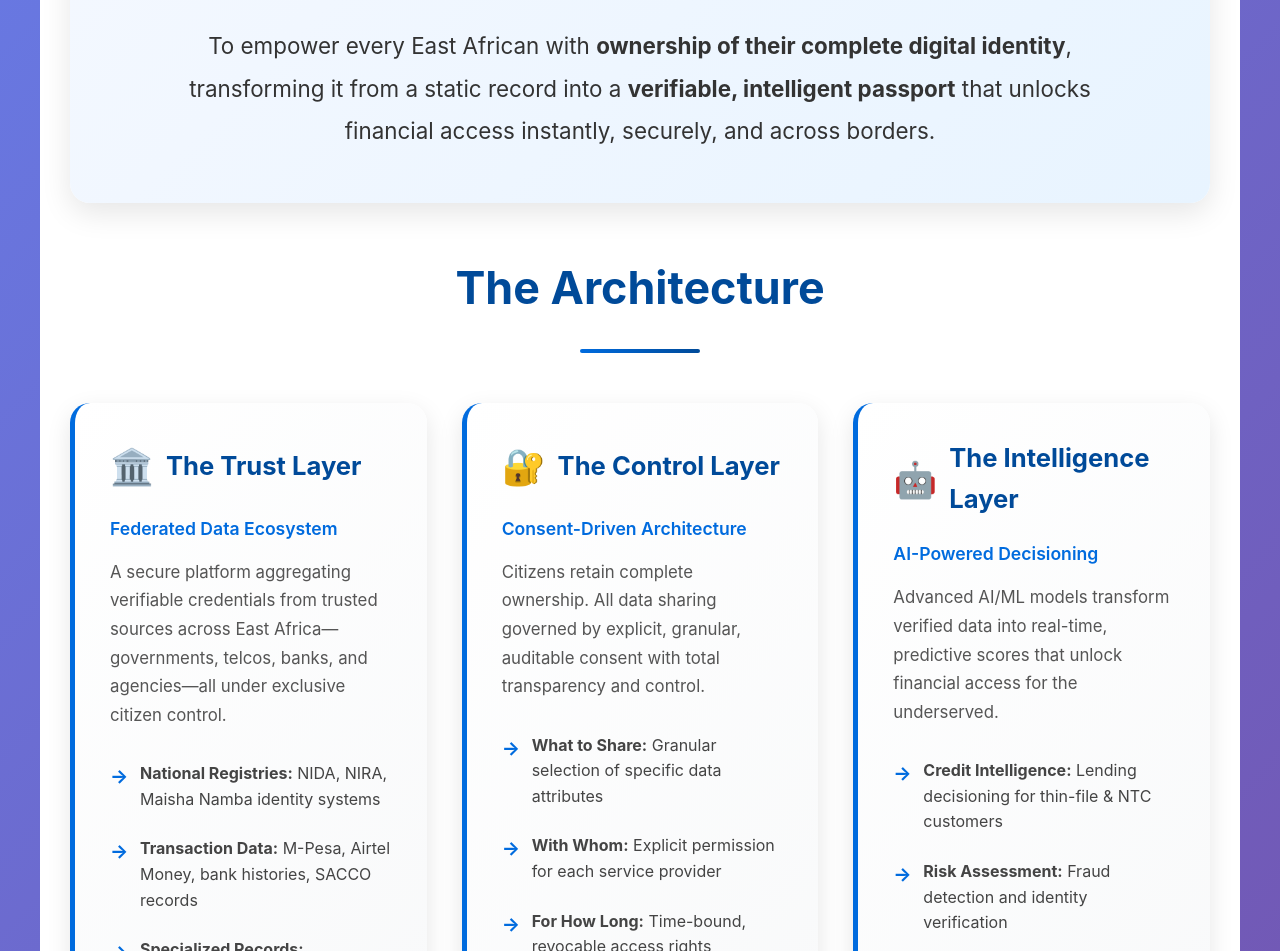
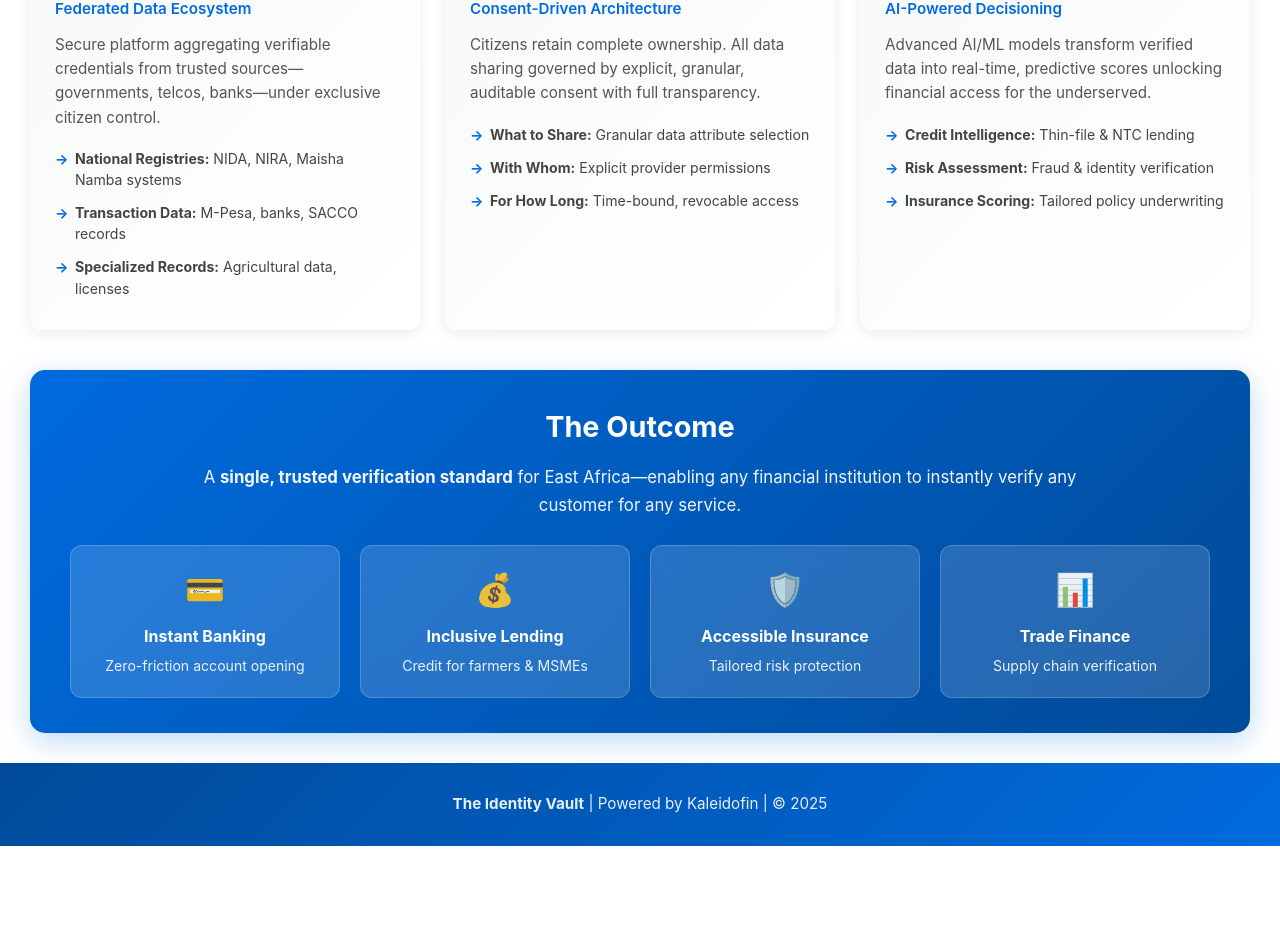
Before and after one commit to Karthik-Velu/EastafricaDigilocker, a plain HTML site: page index.html in a window 1280 px wide. Shown: the part 470-1421 px from the top of the page. After the commit the page ends 1316 px from the top, so only its background shows below. Drawn offline with Linux system fonts and the light colour scheme.

Commit message:
Compact layout: reduce spacing, integrate vision into hero, optimize grid

```diff
--- a/index.html
+++ b/index.html
@@ -13,8 +13,8 @@
 
         body {
             font-family: -apple-system, BlinkMacSystemFont, "Segoe UI", Roboto, "Helvetica Neue", Arial, sans-serif;
-            line-height: 1.6;
-            background: linear-gradient(135deg, #667eea 0%, #764ba2 100%);
+            line-height: 1.5;
+            background: linear-gradient(135deg, #004a99 0%, #006bde 100%);
             color: #333;
             padding: 0;
         }
@@ -22,117 +22,91 @@
         .hero {
             background: linear-gradient(135deg, #004a99 0%, #006bde 100%);
             color: white;
-            padding: 60px 20px;
+            padding: 40px 30px 30px 30px;
             text-align: center;
-            box-shadow: 0 4px 20px rgba(0,0,0,0.2);
         }
 
         .hero h1 {
-            font-size: 3.5rem;
-            margin-bottom: 15px;
-            animation: fadeInDown 1s ease;
+            font-size: 3rem;
+            margin-bottom: 12px;
             font-weight: 700;
         }
 
         .hero .subtitle {
-            font-size: 1.6rem;
+            font-size: 1.3rem;
             opacity: 0.95;
-            margin-bottom: 15px;
-            animation: fadeInUp 1s ease;
+            margin-bottom: 20px;
         }
 
-        .hero .tagline {
-            font-size: 1.3rem;
-            font-style: italic;
-            opacity: 0.9;
+        .hero .vision {
+            font-size: 1.1rem;
+            opacity: 0.92;
             max-width: 900px;
             margin: 0 auto;
-            animation: fadeIn 1.5s ease;
+            line-height: 1.7;
         }
 
         .container {
-            max-width: 1200px;
+            max-width: 1400px;
             margin: 0 auto;
-            padding: 50px 30px;
+            padding: 40px 30px 30px 30px;
             background-color: #ffffff;
         }
 
-        .vision-section {
-            background: linear-gradient(135deg, #f4f8ff 0%, #e8f4ff 100%);
-            padding: 50px 40px;
+        .section-title {
             text-align: center;
-            border-radius: 20px;
-            margin-bottom: 50px;
-            box-shadow: 0 10px 30px rgba(0,0,0,0.1);
-            transition: transform 0.3s ease;
-        }
-
-        .vision-section:hover {
-            transform: translateY(-5px);
-        }
-
-        .vision-section h2 {
+            font-size: 2.2rem;
             color: #004a99;
-            font-size: 2.2rem;
-            margin-bottom: 25px;
-        }
-
-        .vision-text {
-            font-size: 1.4rem;
-            color: #333;
-            line-height: 1.9;
-            max-width: 950px;
-            margin: 0 auto;
-            font-weight: 400;
+            margin: 0 0 30px 0;
+            font-weight: 700;
         }
 
         .architecture-grid {
             display: grid;
             grid-template-columns: repeat(3, 1fr);
-            gap: 35px;
-            margin: 50px 0;
+            gap: 25px;
+            margin-bottom: 40px;
         }
 
         .pillar-card {
-            background: linear-gradient(135deg, #ffffff 0%, #f8f9fa 100%);
-            border-radius: 20px;
-            padding: 35px;
-            box-shadow: 0 8px 25px rgba(0,0,0,0.1);
+            background: linear-gradient(135deg, #f8f9fa 0%, #ffffff 100%);
+            border-radius: 12px;
+            padding: 25px;
+            box-shadow: 0 4px 15px rgba(0,0,0,0.08);
             transition: all 0.3s ease;
-            border-left: 5px solid #006bde;
-            min-height: 100%;
+            border-top: 4px solid #006bde;
         }
 
         .pillar-card:hover {
-            transform: translateY(-10px);
-            box-shadow: 0 15px 40px rgba(0,107,222,0.2);
+            transform: translateY(-5px);
+            box-shadow: 0 8px 25px rgba(0,107,222,0.15);
         }
 
         .pillar-card h3 {
             color: #004a99;
-            font-size: 1.6rem;
-            margin-bottom: 20px;
+            font-size: 1.35rem;
+            margin-bottom: 8px;
             display: flex;
             align-items: center;
-            gap: 12px;
+            gap: 10px;
         }
 
         .pillar-icon {
-            font-size: 2.2rem;
+            font-size: 1.8rem;
         }
 
         .pillar-card .subtitle {
-            font-size: 1.1rem;
+            font-size: 0.95rem;
             font-weight: 600;
             color: #006bde;
-            margin-bottom: 15px;
+            margin-bottom: 12px;
         }
 
         .pillar-card p {
-            font-size: 1.05rem;
+            font-size: 0.95rem;
             color: #555;
-            margin-bottom: 20px;
-            line-height: 1.7;
+            margin-bottom: 12px;
+            line-height: 1.6;
         }
 
         .pillar-card ul {
@@ -141,12 +115,12 @@
         }
 
         .pillar-card ul li {
-            padding: 12px 0;
-            padding-left: 30px;
+            padding: 6px 0;
+            padding-left: 20px;
             position: relative;
             color: #444;
-            font-size: 1rem;
-            line-height: 1.6;
+            font-size: 0.88rem;
+            line-height: 1.5;
         }
 
         .pillar-card ul li:before {
@@ -155,156 +129,115 @@
             left: 0;
             color: #006bde;
             font-weight: bold;
-            font-size: 1.2rem;
         }
 
-        .value-prop {
+        .outcome-section {
             background: linear-gradient(135deg, #006bde 0%, #004a99 100%);
             color: white;
-            padding: 60px 50px;
-            border-radius: 20px;
-            margin: 50px 0 0 0;
-            box-shadow: 0 15px 50px rgba(0,107,222,0.3);
+            padding: 35px 40px;
+            border-radius: 15px;
+            box-shadow: 0 8px 30px rgba(0,107,222,0.25);
         }
 
-        .value-prop h3 {
-            font-size: 2.3rem;
-            margin-bottom: 25px;
+        .outcome-section h3 {
+            font-size: 1.8rem;
+            margin-bottom: 15px;
             color: white;
             text-align: center;
         }
 
-        .value-prop p {
-            font-size: 1.3rem;
-            line-height: 1.9;
-            margin-bottom: 30px;
+        .outcome-section > p {
+            font-size: 1.05rem;
+            line-height: 1.7;
+            margin-bottom: 25px;
             opacity: 0.95;
             text-align: center;
-            max-width: 950px;
+            max-width: 900px;
             margin-left: auto;
             margin-right: auto;
         }
 
-        .value-list {
+        .value-grid {
             display: grid;
-            grid-template-columns: repeat(2, 1fr);
-            gap: 25px;
-            margin-top: 40px;
+            grid-template-columns: repeat(4, 1fr);
+            gap: 20px;
         }
 
         .value-item {
             background: rgba(255,255,255,0.15);
             backdrop-filter: blur(10px);
-            padding: 25px;
-            border-radius: 15px;
+            padding: 20px;
+            border-radius: 12px;
             border: 1px solid rgba(255,255,255,0.2);
             transition: all 0.3s ease;
+            text-align: center;
         }
 
         .value-item:hover {
             background: rgba(255,255,255,0.25);
-            transform: scale(1.05);
+            transform: translateY(-3px);
+        }
+
+        .value-item .icon {
+            font-size: 2rem;
+            display: block;
+            margin-bottom: 10px;
         }
 
         .value-item strong {
             display: block;
-            font-size: 1.2rem;
-            margin-bottom: 8px;
+            font-size: 1rem;
+            margin-bottom: 5px;
         }
 
         .value-item span {
-            font-size: 1rem;
+            font-size: 0.88rem;
             opacity: 0.9;
-        }
-
-        .section-title {
-            text-align: center;
-            font-size: 2.8rem;
-            color: #004a99;
-            margin: 0 0 50px 0;
-            position: relative;
-            font-weight: 700;
-        }
-
-        .section-title:after {
-            content: "";
-            display: block;
-            width: 120px;
-            height: 4px;
-            background: linear-gradient(90deg, #006bde 0%, #004a99 100%);
-            margin: 25px auto 0;
-            border-radius: 2px;
         }
 
         .footer {
             text-align: center;
-            padding: 40px 20px;
+            padding: 25px 20px;
             background: linear-gradient(135deg, #004a99 0%, #006bde 100%);
             color: white;
-            margin-top: 0;
         }
 
         .footer p {
-            margin: 10px 0;
+            margin: 5px 0;
             opacity: 0.9;
-            font-size: 1.1rem;
+            font-size: 0.95rem;
         }
 
-        @keyframes fadeInDown {
-            from {
-                opacity: 0;
-                transform: translateY(-30px);
+        @media print {
+            body {
+                background: white;
             }
-            to {
-                opacity: 1;
-                transform: translateY(0);
+            .hero, .footer {
+                background: #004a99 !important;
             }
         }
 
-        @keyframes fadeInUp {
-            from {
-                opacity: 0;
-                transform: translateY(30px);
-            }
-            to {
-                opacity: 1;
-                transform: translateY(0);
-            }
-        }
-
-        @keyframes fadeIn {
-            from {
-                opacity: 0;
-            }
-            to {
-                opacity: 1;
-            }
-        }
-
-        @media (max-width: 968px) {
+        @media (max-width: 1200px) {
             .architecture-grid {
                 grid-template-columns: 1fr;
             }
-            .value-list {
-                grid-template-columns: 1fr;
+            .value-grid {
+                grid-template-columns: repeat(2, 1fr);
             }
         }
 
         @media (max-width: 768px) {
             .hero h1 {
-                font-size: 2.2rem;
+                font-size: 2rem;
             }
             .hero .subtitle {
-                font-size: 1.3rem;
-            }
-            .hero .tagline {
                 font-size: 1.1rem;
             }
-            .section-title {
-                font-size: 2rem;
+            .value-grid {
+                grid-template-columns: 1fr;
             }
             .container {
-                padding: 40px 20px;
+                padding: 30px 20px;
             }
         }
     </style>
@@ -314,22 +247,15 @@
     <div class="hero">
         <h1>The Identity Vault</h1>
         <div class="subtitle">East Africa's Economic Access Platform</div>
-        <div class="tagline">
-            Transforming Digital Identity into Verifiable Economic Opportunity
-        </div>
+        <p class="vision">
+            Empowering every East African with <strong>ownership of their complete digital identity</strong>,
+            transforming it into a <strong>verifiable, intelligent passport</strong> that unlocks financial
+            access instantly, securely, and across borders.
+        </p>
     </div>
 
     <div class="container">
-        <div class="vision-section">
-            <h2>The Vision</h2>
-            <p class="vision-text">
-                To empower every East African with <strong>ownership of their complete digital identity</strong>,
-                transforming it from a static record into a <strong>verifiable, intelligent passport</strong> that
-                unlocks financial access instantly, securely, and across borders.
-            </p>
-        </div>
-
-        <h2 class="section-title">The Architecture</h2>
+        <h2 class="section-title">Three-Layer Architecture</h2>
 
         <div class="architecture-grid">
             <div class="pillar-card">
@@ -338,11 +264,11 @@
                     The Trust Layer
                 </h3>
                 <div class="subtitle">Federated Data Ecosystem</div>
-                <p>A secure platform aggregating verifiable credentials from trusted sources across East Africa—governments, telcos, banks, and agencies—all under exclusive citizen control.</p>
+                <p>Secure platform aggregating verifiable credentials from trusted sources—governments, telcos, banks—under exclusive citizen control.</p>
                 <ul>
-                    <li><strong>National Registries:</strong> NIDA, NIRA, Maisha Namba identity systems</li>
-                    <li><strong>Transaction Data:</strong> M-Pesa, Airtel Money, bank histories, SACCO records</li>
-                    <li><strong>Specialized Records:</strong> Agricultural data, business licenses, professional credentials</li>
+                    <li><strong>National Registries:</strong> NIDA, NIRA, Maisha Namba systems</li>
+                    <li><strong>Transaction Data:</strong> M-Pesa, banks, SACCO records</li>
+                    <li><strong>Specialized Records:</strong> Agricultural data, licenses</li>
                 </ul>
             </div>
 
@@ -352,11 +278,11 @@
                     The Control Layer
                 </h3>
                 <div class="subtitle">Consent-Driven Architecture</div>
-                <p>Citizens retain complete ownership. All data sharing governed by explicit, granular, auditable consent with total transparency and control.</p>
+                <p>Citizens retain complete ownership. All data sharing governed by explicit, granular, auditable consent with full transparency.</p>
                 <ul>
-                    <li><strong>What to Share:</strong> Granular selection of specific data attributes</li>
-                    <li><strong>With Whom:</strong> Explicit permission for each service provider</li>
-                    <li><strong>For How Long:</strong> Time-bound, revocable access rights</li>
+                    <li><strong>What to Share:</strong> Granular data attribute selection</li>
+                    <li><strong>With Whom:</strong> Explicit provider permissions</li>
+                    <li><strong>For How Long:</strong> Time-bound, revocable access</li>
                 </ul>
             </div>
 
@@ -366,48 +292,49 @@
                     The Intelligence Layer
                 </h3>
                 <div class="subtitle">AI-Powered Decisioning</div>
-                <p>Advanced AI/ML models transform verified data into real-time, predictive scores that unlock financial access for the underserved.</p>
+                <p>Advanced AI/ML models transform verified data into real-time, predictive scores unlocking financial access for the underserved.</p>
                 <ul>
-                    <li><strong>Credit Intelligence:</strong> Lending decisioning for thin-file & NTC customers</li>
-                    <li><strong>Risk Assessment:</strong> Fraud detection and identity verification</li>
-                    <li><strong>Insurance Scoring:</strong> Tailored, affordable policy underwriting</li>
+                    <li><strong>Credit Intelligence:</strong> Thin-file & NTC lending</li>
+                    <li><strong>Risk Assessment:</strong> Fraud & identity verification</li>
+                    <li><strong>Insurance Scoring:</strong> Tailored policy underwriting</li>
                 </ul>
             </div>
         </div>
 
-        <div class="value-prop">
+        <div class="outcome-section">
             <h3>The Outcome</h3>
             <p>
-                A <strong>single, trusted verification standard</strong> for East Africa's economy—enabling any
-                financial institution to instantly verify any customer for any service, unlocking unprecedented
-                access to formal financial systems.
+                A <strong>single, trusted verification standard</strong> for East Africa—enabling any financial
+                institution to instantly verify any customer for any service.
             </p>
 
-            <div class="value-list">
+            <div class="value-grid">
                 <div class="value-item">
-                    <strong>💳 Instant Account Opening</strong>
-                    <span>Zero-friction digital banking access</span>
+                    <span class="icon">💳</span>
+                    <strong>Instant Banking</strong>
+                    <span>Zero-friction account opening</span>
                 </div>
                 <div class="value-item">
-                    <strong>💰 Inclusive Lending</strong>
-                    <span>Credit for individuals, farmers, and MSMEs</span>
+                    <span class="icon">💰</span>
+                    <strong>Inclusive Lending</strong>
+                    <span>Credit for farmers & MSMEs</span>
                 </div>
                 <div class="value-item">
-                    <strong>🛡️ Accessible Insurance</strong>
-                    <span>Tailored, affordable risk protection</span>
+                    <span class="icon">🛡️</span>
+                    <strong>Accessible Insurance</strong>
+                    <span>Tailored risk protection</span>
                 </div>
                 <div class="value-item">
-                    <strong>📊 Trade Finance</strong>
-                    <span>Supply chain and business verification</span>
+                    <span class="icon">📊</span>
+                    <strong>Trade Finance</strong>
+                    <span>Supply chain verification</span>
                 </div>
             </div>
         </div>
     </div>
 
     <div class="footer">
-        <p><strong>The Identity Vault</strong></p>
-        <p>Powered by Kaleidofin</p>
-        <p>© 2025</p>
+        <p><strong>The Identity Vault</strong> | Powered by Kaleidofin | © 2025</p>
     </div>
 
 </body>
```
